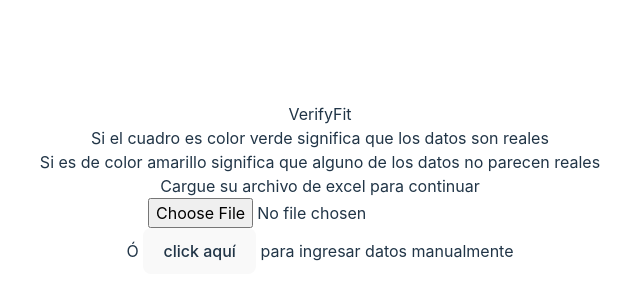
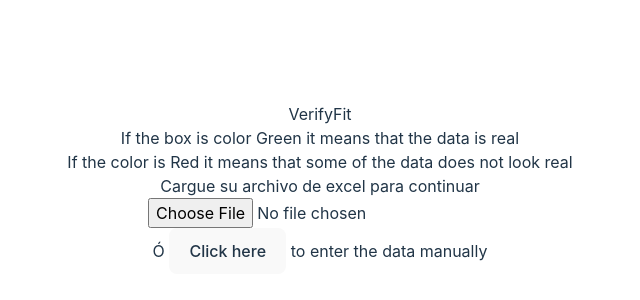
Before and after one commit to Camilo-Suarez98/excercise-results, a React (Vite) app: page / in a window 1280 px wide. Shown: the part 212-512 px from the top of the page, without its empty margins (320-960 px from the left). Built offline with nearby package versions, Linux system fonts and the light colour scheme.

Commit message:
feat: change language and reduce number of decimals

```diff
--- a/src/components/Conditions.jsx
+++ b/src/components/Conditions.jsx
@@ -2,14 +2,14 @@ const Conditions = () => {
   return (
     <>
       <p>
-        Si el cuadro es color {" "}
-        <span className="bg-green-500 p-1">verde</span>
-        {" "} significa que los datos son reales
+        If the box is color {" "}
+        <span className="bg-green-500 p-1">Green</span>
+        {" "} it means that the data is real
       </p>
       <p className="mt-2 mb-5">
-        Si es de color {" "}
-        <span className="bg-red-500 p-1">amarillo</span>
-        {" "} significa que alguno de los datos no parecen reales
+        If the color is {" "}
+        <span className="bg-red-500 p-1">Red</span>
+        {" "} it means that some of the data does not look real
       </p>
     </>
   );
--- a/src/components/ExerciseCard.jsx
+++ b/src/components/ExerciseCard.jsx
@@ -1,5 +1,4 @@
-/* eslint-disable react/prop-types */
-import useValidateActivity from "../hooks/useValidateActivity"
+import useValidateActivity from "../hooks/useValidateActivity";
 
 const ExerciseCard = ({ activity }) => {
   const validActivity = useValidateActivity(activity);
@@ -14,17 +13,26 @@ const ExerciseCard = ({ activity }) => {
     AverageHeartRateInBeatsPerMinute
   } = activity;
 
+  const formatNumber = (num) => {
+    return (
+      num !== null
+        && num !== undefined
+        ? num.toFixed(2)
+        : '0.00'
+    )
+  };
+
   return (
     <div className={`p-3 ${!validActivity ? 'bg-green-500' : 'bg-red-500'}`}>
-      <p>Duración: {DurationInSeconds} s</p>
-      <p>Distancia: {DistanceInMeters} m</p>
-      <p>Ritmo promedio: {AveragePaceInMinutesPerKilometer} m/km</p>
-      <p>Pasos: {Steps}</p>
-      <p>Promedio de velocidad: {AverageSpeedInMetersPerSecond} m/s</p>
-      <p>Ascenso total: {TotalElevationGainInMeters} m</p>
-      <p>Ritmo cardíaco: {AverageHeartRateInBeatsPerMinute} ppm</p>
+      <p>Duration: {formatNumber(DurationInSeconds) / 60} min</p>
+      <p>Distance: {formatNumber(DistanceInMeters)} m</p>
+      <p>Average Pace: {formatNumber(AveragePaceInMinutesPerKilometer)} m/km</p>
+      <p>Steps: {Steps}</p>
+      <p>Average Speed: {formatNumber(AverageSpeedInMetersPerSecond)} m/s</p>
+      <p>Total Elevation: {formatNumber(TotalElevationGainInMeters)} m</p>
+      <p>Average Heart Rate: {AverageHeartRateInBeatsPerMinute} ppm</p>
     </div>
-  )
+  );
 };
 
 export default ExerciseCard;
--- a/src/components/FormExercise.jsx
+++ b/src/components/FormExercise.jsx
@@ -1,4 +1,5 @@
 import { useState } from "react";
+
 import ExerciseCard from "./ExerciseCard";
 
 const FormExercise = () => {
@@ -40,22 +41,22 @@ const FormExercise = () => {
   return (
     <div>
       <form className="flex flex-col" onSubmit={handleSendForm}>
-        <h2 className="text-3xl my-3">Ingrese los datos</h2>
-        <label htmlFor="duration">Duración (s)</label>
+        <h2 className="text-3xl my-3">Enter the data</h2>
+        <label htmlFor="duration">Duration (min)</label>
         <input id="duration" name="DurationInSeconds" type="text" onChange={handleInputChange} />
-        <label htmlFor="distance">Distancia (m)</label>
+        <label htmlFor="distance">Distance (m)</label>
         <input id="distance" name="DistanceInMeters" type="text" onChange={handleInputChange} />
-        <label htmlFor="steps">Pasos</label>
+        <label htmlFor="steps">Step</label>
         <input id="steps" name="Steps" type="text" onChange={handleInputChange} />
-        <label htmlFor="speed">Promedio de velocidad (m/s)</label>
+        <label htmlFor="speed">Average Speed (m/s)</label>
         <input id="speed" name="AverageSpeedInMetersPerSecond" type="text" onChange={handleInputChange} />
-        <label htmlFor="pace">Ritmo promedio (m/km)</label>
+        <label htmlFor="pace">Average Pace (m/km)</label>
         <input id="pace" name="AveragePaceInMinutesPerKilometer" type="text" onChange={handleInputChange} />
-        <label htmlFor="elevation">Ascenso total (m)</label>
+        <label htmlFor="elevation">Total Elevation (m)</label>
         <input id="elevation" name="TotalElevationGainInMeters" type="text" onChange={handleInputChange} />
-        <label htmlFor="heart">Ritmo cardíaco (ppm)</label>
+        <label htmlFor="heart">Heart Rate (ppm)</label>
         <input id="heart" name="AverageHeartRateInBeatsPerMinute" type="text" onChange={handleInputChange} />
-        <button className="mt-5 transition duration-1000 hover:bg-green-500">Verificar</button>
+        <button className="mt-5 transition duration-1000 hover:bg-green-500">Check</button>
       </form>
       <div className="grid gap-5 mt-5 sm:grid-cols-2 lg:grid-cols-3 2xl:grid-cols-4">
         {
--- a/src/components/Loader.jsx
+++ b/src/components/Loader.jsx
@@ -6,7 +6,7 @@ const Loader = () => {
         <div className="bottom"></div>
       </div>
       <div className="title">
-        <h2 className='text-4xl my-5 text-green-500 font-black'>Verifying</h2>
+        <h2 className='text-4xl my-5 text-green-500 font-black'>Checking...</h2>
       </div>
     </div>
   );
--- a/src/components/ManuallyData.jsx
+++ b/src/components/ManuallyData.jsx
@@ -7,10 +7,10 @@ const ManuallyData = ({ onClick }) => {
         className='bg-transparent p-0 font-black outline-none text-green-300 transition duration-700 hover:border-none hover:text-green-500'
         onClick={onClick}
       >
-        click aquí
+        Click here
       </button>
       {" "}
-      para ingresar datos manualmente
+      to enter the data manually
     </p>
   );
 };
--- a/src/components/Results.jsx
+++ b/src/components/Results.jsx
@@ -1,21 +1,23 @@
 /* eslint-disable react/prop-types */
 import { useState } from "react";
+
 import ExerciseCard from "./ExerciseCard";
 import Button from "./Button";
 
+const firstData = 30;
+
 const Results = ({ activities }) => {
-  const firstData = 30;
   const [numData, setNumData] = useState(firstData);
 
   const showMoreInfo = () => {
     setNumData(numData + 30);
-  }
+  };
 
   const showLessInfo = () => {
     if (numData > firstData) {
       setNumData(numData - 30);
     }
-  }
+  };
 
   return (
     <>
@@ -29,11 +31,11 @@ const Results = ({ activities }) => {
         }
       </div>
       <div className="mt-10 flex justify-center gap-5">
-        <Button onClick={showMoreInfo} bgColor="bg-green-500" text="Ver más" />
-        <Button onClick={showLessInfo} bgColor="bg-red-500" text="Ver menos" />
+        <Button onClick={showLessInfo} bgColor="bg-red-500" text="See less" />
+        <Button onClick={showMoreInfo} bgColor="bg-green-500" text="See more" />
       </div>
     </>
-  )
-}
+  );
+};
 
 export default Results;
--- a/src/context/UploadFileContext.jsx
+++ b/src/context/UploadFileContext.jsx
@@ -3,7 +3,6 @@ import * as ExcelJS from 'exceljs';
 
 export const ActivitiesContext = createContext();
 
-// eslint-disable-next-line react/prop-types
 export const ActivitiesProvider = ({ children }) => {
   const [activities, setActivities] = useState([]);
   const [form, setForm] = useState(false);
@@ -59,5 +58,5 @@ export const ActivitiesProvider = ({ children }) => {
     <ActivitiesContext.Provider value={{ activities, form, loading, handleUploadFile, handleShowForm }}>
       {children}
     </ActivitiesContext.Provider>
-  )
+  );
 };
--- a/src/hooks/useValidateActivity.js
+++ b/src/hooks/useValidateActivity.js
@@ -15,7 +15,7 @@ const isSuspiciousPace = (activity) => {
     && averagePace > 6
     || averagePace === null
     || averagePace === 0;
-}
+};
 
 const isSuspiciousDurationAndDistance = (activity) => {
   const calculatedSpeed = activity.DistanceInMeters / activity.DurationInSeconds;
```
Also changed, not shown: 1 other file (tests, documents, lock files or other folders).
